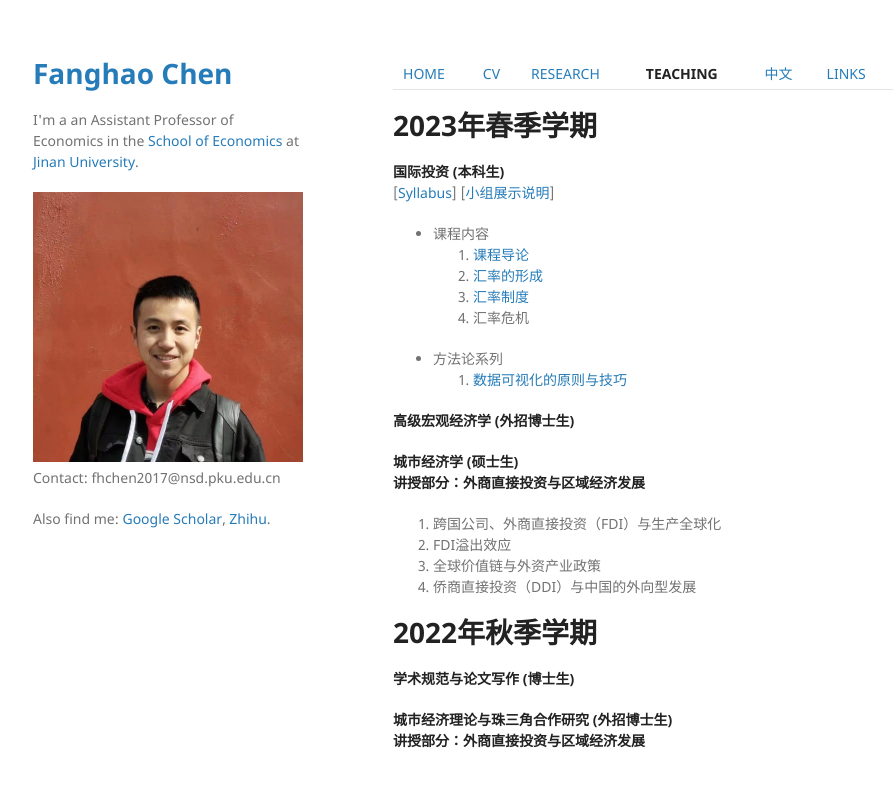
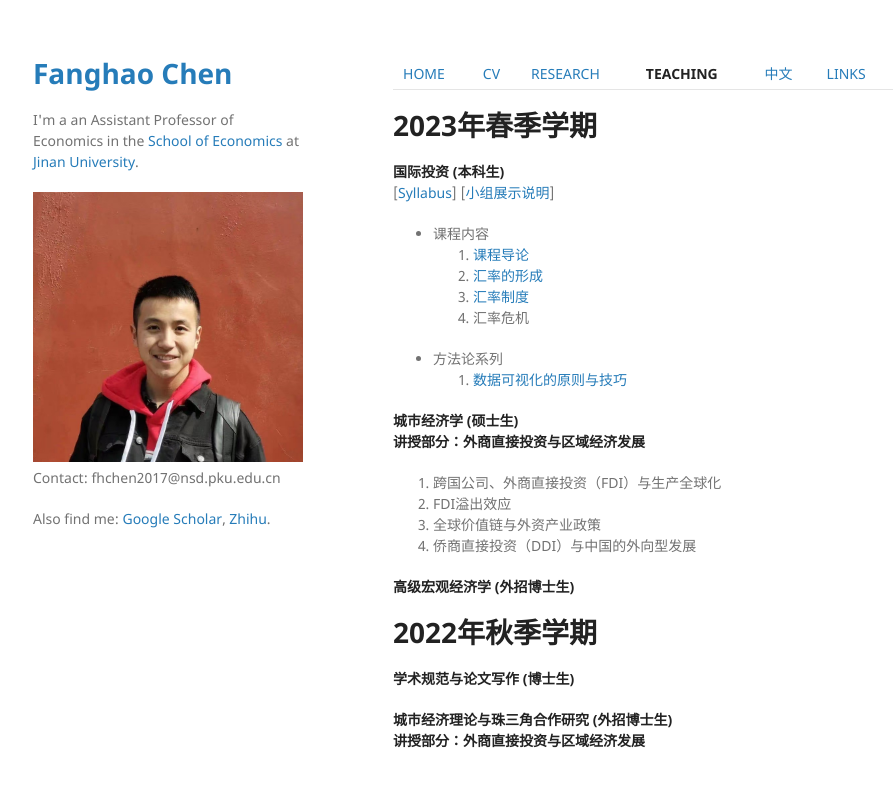
Before and after one commit to FanghaoChen/homepage, a Jekyll site: the page built from teaching.md, in a window 1280 px wide. Shown: the top 787 px of the page, without its empty margins (177-1073 px from the left). Built offline with Jekyll 4.4.1, drawn with Linux system fonts in a browser that asks for light colours; our own code applies the rules of GitHub Pages for plain Markdown files; part of the change alters nothing that is shown.

```diff
--- a/teaching.md
+++ b/teaching.md
@@ -14,8 +14,6 @@
 * 方法论系列
 1. [数据可视化的原则与技巧](.assets/数据可视化的原则与技巧.pdf)
 
-**高级宏观经济学 (外招博士生)** <br/>
-
 **城市经济学 (硕士生)** <br/>
 **讲授部分：外商直接投资与区域经济发展**
 1. 跨国公司、外商直接投资（FDI）与生产全球化 <br/>
@@ -23,6 +21,8 @@
 3. 全球价值链与外资产业政策 <br/>
 4. 侨商直接投资（DDI）与中国的外向型发展 <br/>
 
+**高级宏观经济学 (外招博士生)** <br/>
+
 # 2022年秋季学期
 
 **学术规范与论文写作 (博士生)** <br/>
```
